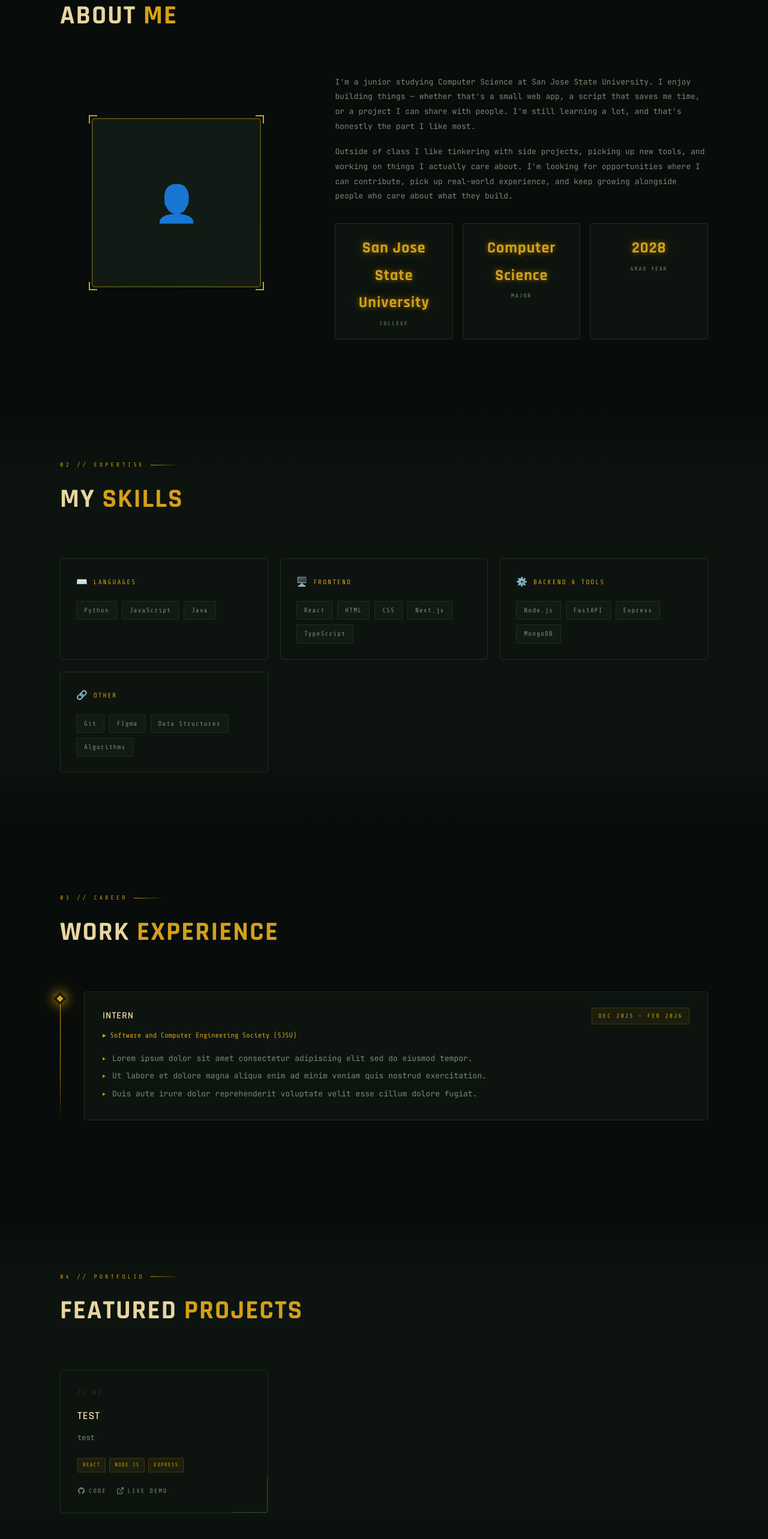
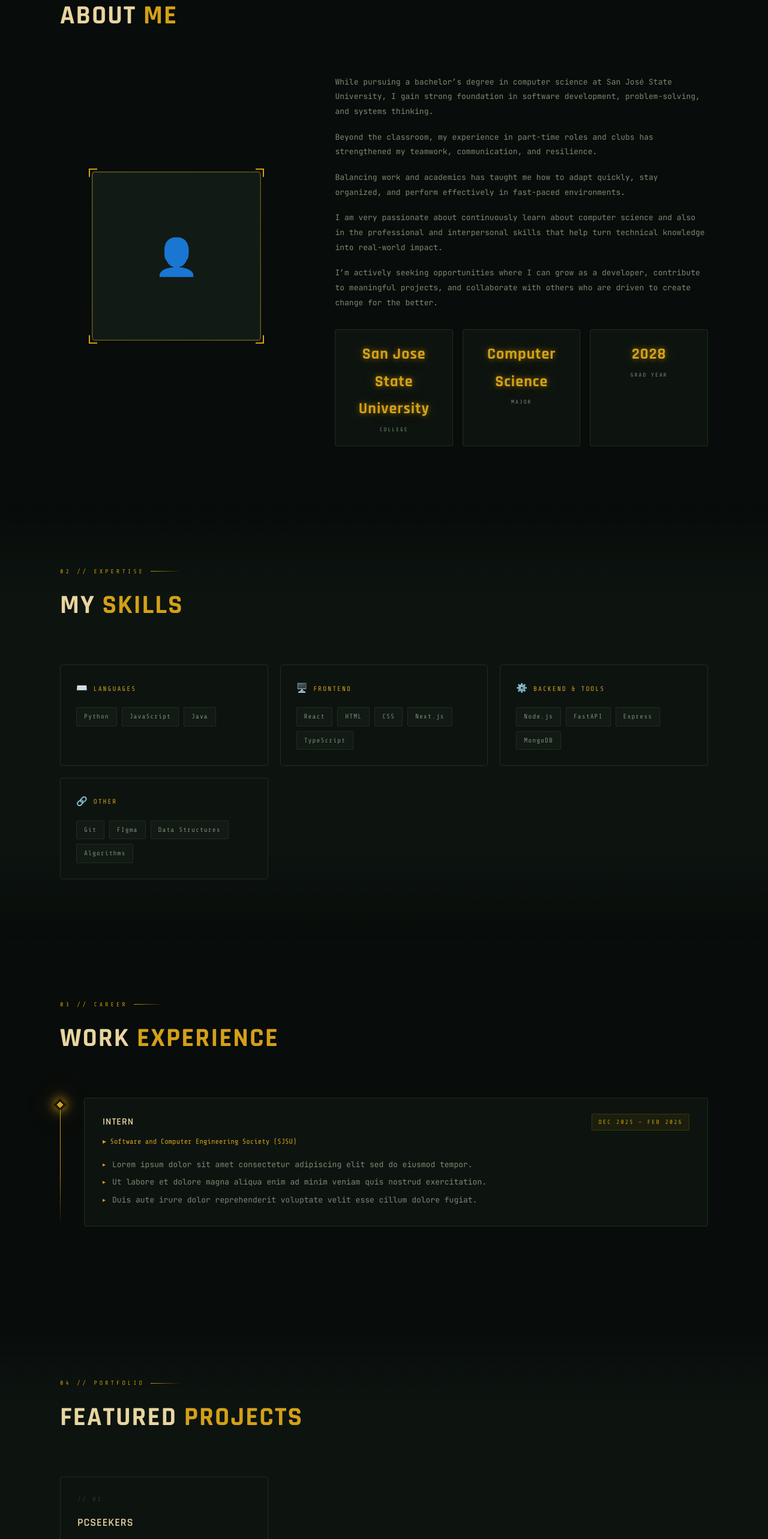
Before and after one commit to yiswangdev/personal-website, a React (Vite) app: page / in a window 1280 px wide. Shown: the part 940-3506 px from the top of the page at 60% size. Built offline with nearby package versions, Linux system fonts and the light colour scheme.

Commit message:
added about me

```diff
--- a/src/App.jsx
+++ b/src/App.jsx
@@ -37,8 +37,11 @@ const ROLES = [
 // SECTION: About Me
 const ABOUT = {
   bio: [
-    "I'm a junior studying Computer Science at San Jose State University. I enjoy building things — whether that's a small web app, a script that saves me time, or a project I can share with people. I'm still learning a lot, and that's honestly the part I like most.",
-    "Outside of class I like tinkering with side projects, picking up new tools, and working on things I actually care about. I'm looking for opportunities where I can contribute, pick up real-world experience, and keep growing alongside people who care about what they build.",
+    "While pursuing a bachelor’s degree in computer science at San José State University, I gain strong foundation in software development, problem-solving, and systems thinking.",
+    "Beyond the classroom, my experience in part-time roles and clubs has strengthened my teamwork, communication, and resilience.",
+    "Balancing work and academics has taught me how to adapt quickly, stay organized, and perform effectively in fast-paced environments.",
+    "I am very passionate about continuously learn about computer science and also in the professional and interpersonal skills that help turn technical knowledge into real-world impact.",
+    "I’m actively seeking opportunities where I can grow as a developer, contribute to meaningful projects, and collaborate with others who are driven to create change for the better."
   ],
   stats: [
     { num: "San Jose State University", label: "College" },
@@ -88,11 +91,11 @@ const EXPERIENCE = [
 // SECTION: Projects
 const PROJECTS = [
   {
-    title: "test",
-    desc: "test",
-    tags: ["React", "Node.js", "Express"],
-    github: "#",
-    live: "#",
+    title: "PCSeekers",
+    desc: "A web application to help users find deals on computer parts across multiple retailers, built with Next.JS and FastAPI.",
+    tags: ["Next.js", "FastAPI", "Vercel", "Python", "JavaScript", "Web Scraping"],
+    github: "https://github.com/yiswangdev/pc-deals-website",
+    live: "https://pc-seekers.vercel.app/",
   },
 ];
 
```
